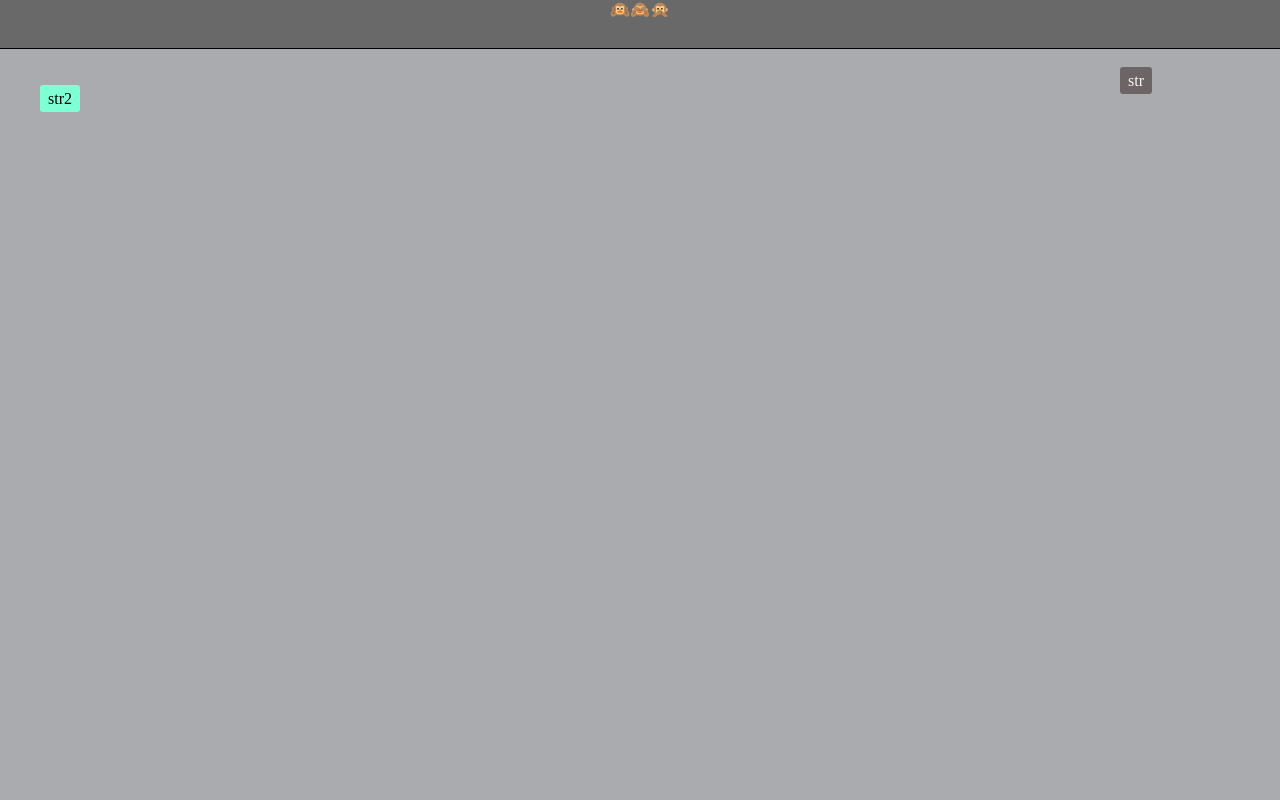
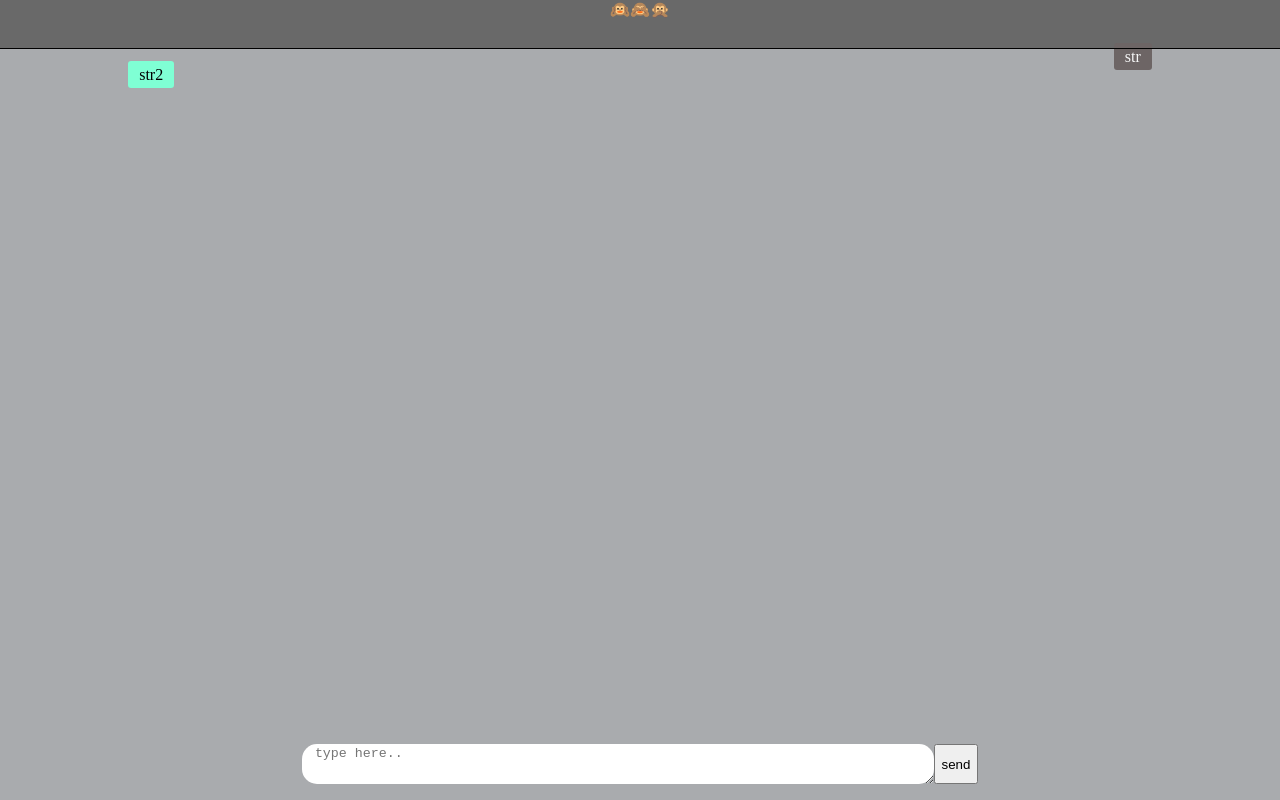
Before and after one commit to shai-av/anony, an Angular app: page / in a window 1280 px wide. Built offline with nearby package versions, Linux system fonts and the light colour scheme.

Commit message:
msg input

```diff
--- a/src/app/pages/chat-room/chat-room.component.html
+++ b/src/app/pages/chat-room/chat-room.component.html
@@ -5,4 +5,8 @@
             [ngClass]="msg.sentBy === 'hostId' ? 'o-msg' : 'i-msg'" ><span class="msg">{{msg.txt}}</span></li>
         </ul>
     </div>
+    <div class="msg-input-wrapper">
+        <textarea name="msg-input" placeholder="type here.." [value]="msg" (input)="writeMsg($event)"></textarea>
+        <button (click)="sendMsg()">send</button>
+    </div>
 </section>
--- a/src/app/pages/chat-room/chat-room.component.scss
+++ b/src/app/pages/chat-room/chat-room.component.scss
@@ -1,17 +1,20 @@
 .chat-room{
-    display: block;
+    display: flex;
+    flex-direction: column;
+    align-items: center;
     height: calc(100vh - 3em);
     background-color: rgb(169, 171, 174);
-    padding:0.5em 0;
-}
+
     .chat{
-    // height: inherit;
-    width:90%;
+        width:80%;
+        flex-grow: 1;
         ul{
             list-style: none;
+            padding:0;
+            margin:0;
         }
         .msg{
-        padding:0.3em 0.5em;
+            padding:0.3em 0.7em;
             border-radius: 3px;
             background-color: aquamarine;
         }
@@ -26,3 +29,20 @@
 
         }
     }
+    .msg-input-wrapper{
+        width:100%;
+        padding:1em 0.5em;
+        display: flex;
+        justify-content: center;
+        [name="msg-input"]{
+            width:50%;
+            max-height: 200px;
+            overflow-y:visible;
+            border:none;
+            border-radius:15px ;
+            line-height: 1.5;
+            padding:0 1em;
+
+        }
+    }
+}
--- a/src/app/pages/chat-room/chat-room.component.ts
+++ b/src/app/pages/chat-room/chat-room.component.ts
@@ -1,4 +1,5 @@
 import { Component, OnInit } from '@angular/core';
+import { FormsModule } from '@angular/forms';
 
 @Component({
   selector: 'chat-room',
@@ -10,9 +11,17 @@ export class ChatRoomComponent implements OnInit {
   constructor() { }
 
   msgs!:Array<any>
-
+  msg:String = ''
   ngOnInit(): void {
     this.msgs = [{txt:'str',sentBy:'guestId'},{txt:'str2',sentBy:'hostId'}];
   }
 
+  sendMsg(){
+    console.log('send')
+  }
+
+  writeMsg(event:Event){
+    console.log('write')
+  }
+
 }
```
Lines whose indentation alone changed are shown as unchanged.
